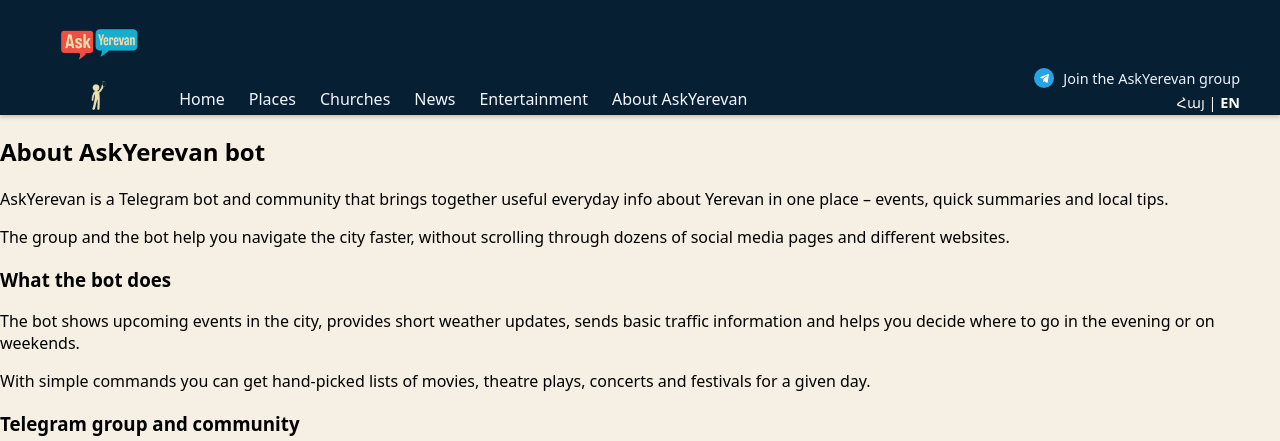
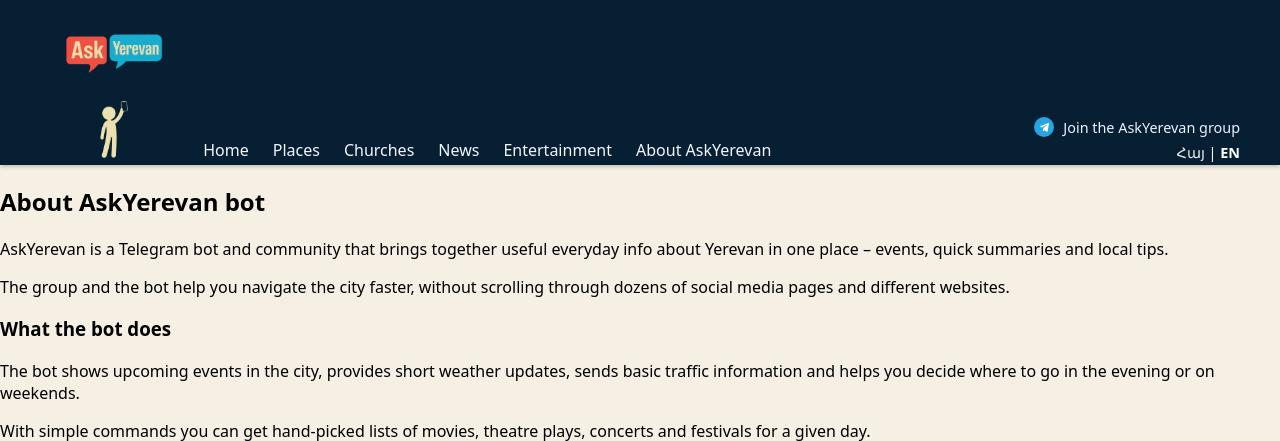
Before and after one commit to abgaryansaqo83-ctrl/ask-yerevan, a FastAPI app: page /en/about in a window 1280 px wide. Shown: the top 441 px of the page. Run offline with FastAPI, Linux system fonts and the light colour scheme.

Commit message:
Adjust padding and spacing in main.css

```diff
--- a/static/css/main.css
+++ b/static/css/main.css
@@ -67,23 +67,23 @@ main.container {
 .site-header {
   background: #071f33;
   color: #fff;
-  padding: 0.2rem 0;     /* 0.25 → 0.20, կապույտ գիծը մի փոքր նեղացրինք */
+  padding: 0.15rem 0;     /* 0.25 → 0.20, կապույտ գիծը մի փոքր նեղացրինք */
   box-shadow: 0 2px 4px rgba(0,0,0,0.2);
 }
 
 .header-inner {
   max-width: 1200px;
   margin: 0 auto;
-  padding: 0 1.5rem;           /* header-ի ներքին եզրերը մի քիչ լայն */
+  padding: 0 1rem;           /* 1.5 → 1.0, որ ամբողջ header-ը ձախից մոտենա */
   display: flex;
   justify-content: space-between;
-  align-items: flex-end;       /* ամեն ինչ՝ ներքևի baseline-ին */
+  align-items: flex-end;
 }
 
 .header-left {
   display: flex;
-  align-items: flex-end;       /* logo + menu նույն baseline-ին */
-  gap: 1.5rem;
+  align-items: flex-end;
+  gap: 1.2rem;               /* 1.5 → 1.2, լոգո–մենյու միջեւ հեռավորությունը փոքրացնի */
 }
 
 /* Logo + մարդուկ */
@@ -102,14 +102,14 @@ main.container {
 
 /* Մարդուկ */
 .logo-person {
-  height: 2rem;
+  height: 4rem;
   width: auto;
   display: block;
   margin-top: -0.25rem;  /* մարդուկը լոգոյին ավելի մոտ, հեռախոսին մոտենա */
 }
 
 .logo-image {
-  height: 4.8rem;        /* 4.6 → 4.8, լոգոն մի քիչ ավելի մեծ */
+  height: 6rem;        /* 4.6 → 4.8, լոգոն մի քիչ ավելի մեծ */
   width: auto;
   display: block;
 }
@@ -117,8 +117,8 @@ main.container {
 .nav {
   display: flex;
   gap: 1.5rem;
-  align-items: flex-end;
-  padding-bottom: 0.1rem;    /* 0.15 → 0.10, որ link-երը քիչ բարձրանան */
+  align-items: flex-end;   /* բոլոր link-երը նույն baseline-ին */
+  padding-bottom: 0.1rem;
 }
 .nav a {
   text-decoration: none;
@@ -135,7 +135,7 @@ main.container {
   display: flex;
   flex-direction: column;
   align-items: flex-end;
-  gap: 0.3rem;
+  gap: 0.15rem;      /* փոքր ինտերվալ Telegram–ի և լեզվի միջեւ */
 }
 
 /* Telegram link */
@@ -146,7 +146,8 @@ main.container {
   color: #eaf4ff;
   font-size: 0.9rem;
   text-decoration: none;
-  align-self: flex-end;        /* միշտ վերևի/աջ անկյունին մոտ */
+  align-self: flex-end;
+  margin-bottom: 0.25rem;   /* բարձրացնում է Telegram–ը լեզվի տողից մի քիչ վերև */
 }
 
 .nav-tg-link:hover {
```
